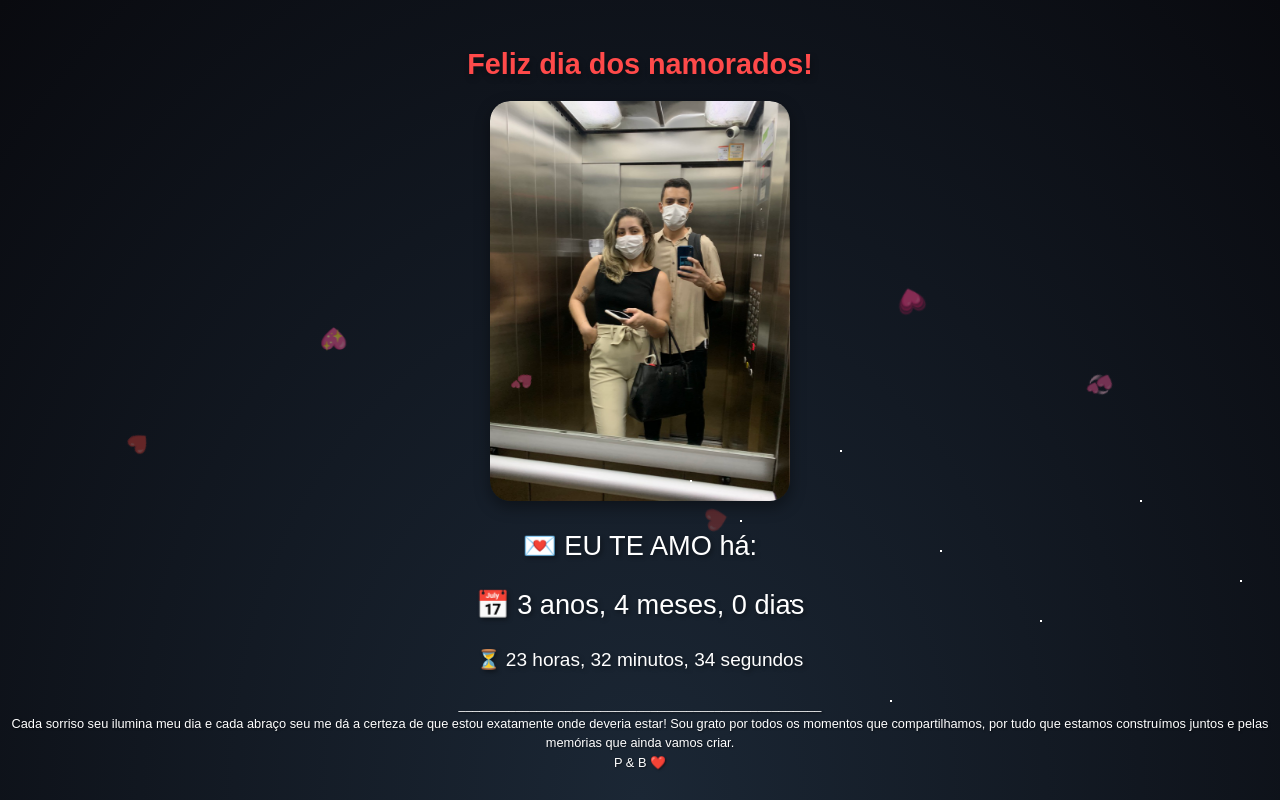
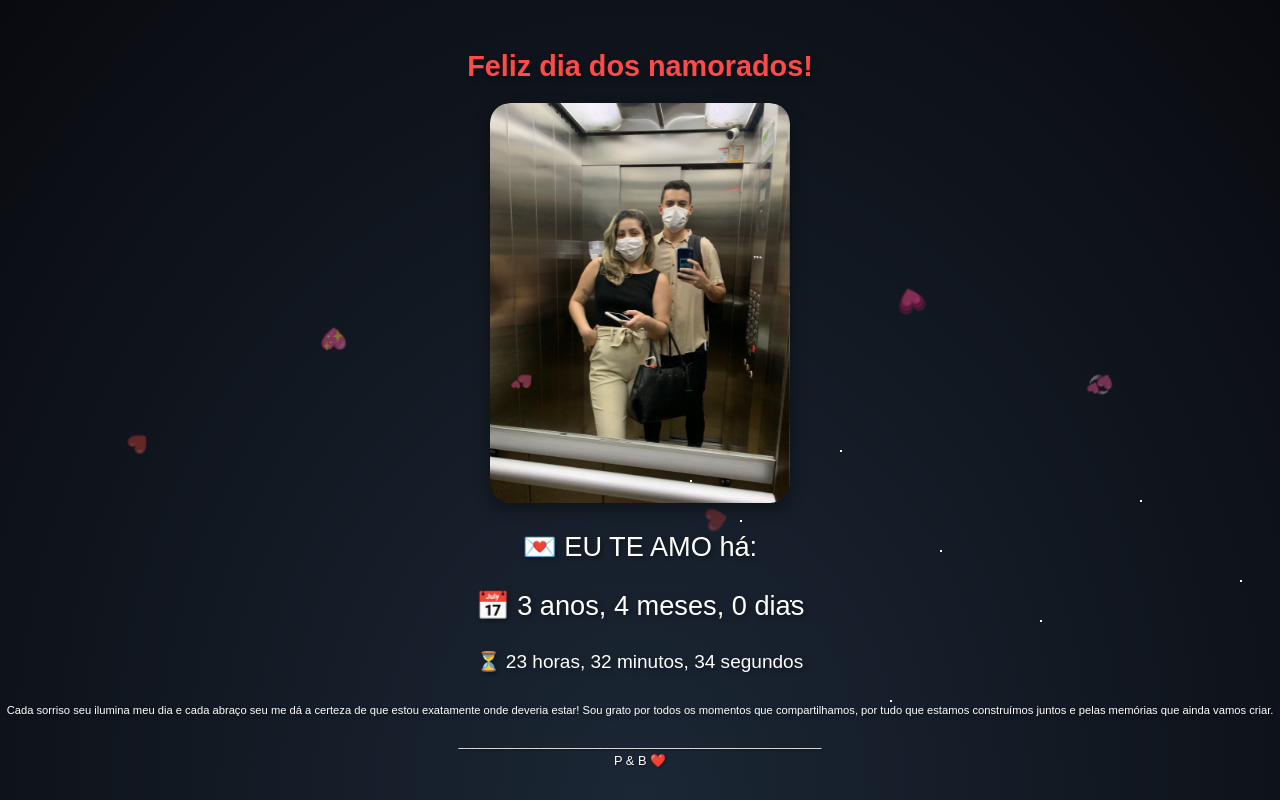
Before and after one commit to periclesand/pagina-dela, a plain HTML site: page index.html in a window 1280 px wide. Drawn offline with Linux system fonts and the light colour scheme.

Commit message:
Update index.html

```diff
--- a/index.html
+++ b/index.html
@@ -251,10 +251,13 @@
         <p class="counter2" id="time-counter2">0 horas, 0 minutos, 0 segundos</p>
     </div>
 
+    <div class="counter2">
+        <p>Cada sorriso seu ilumina meu dia e cada abraço seu me dá a certeza de que estou exatamente onde deveria estar!
+        Sou grato por todos os momentos que compartilhamos, por tudo que estamos construímos juntos e pelas memórias que ainda vamos criar.</p>
+    </div>
+
     <footer>
         ___________________________________________________<br>
-        Cada sorriso seu ilumina meu dia e cada abraço seu me dá a certeza de que estou exatamente onde deveria estar!
-        Sou grato por todos os momentos que compartilhamos, por tudo que estamos construímos juntos e pelas memórias que ainda vamos criar.<br>
         P & B ❤️
     </footer>
 
```
